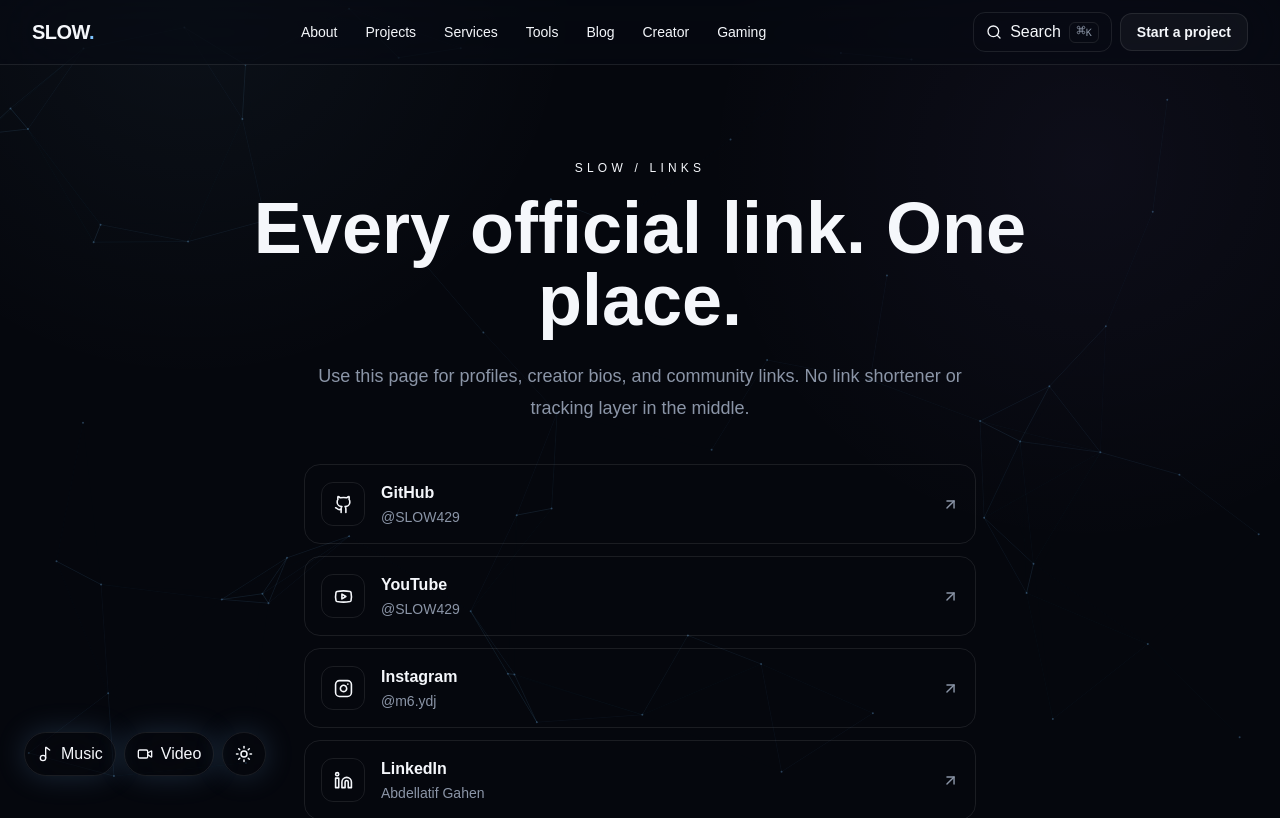
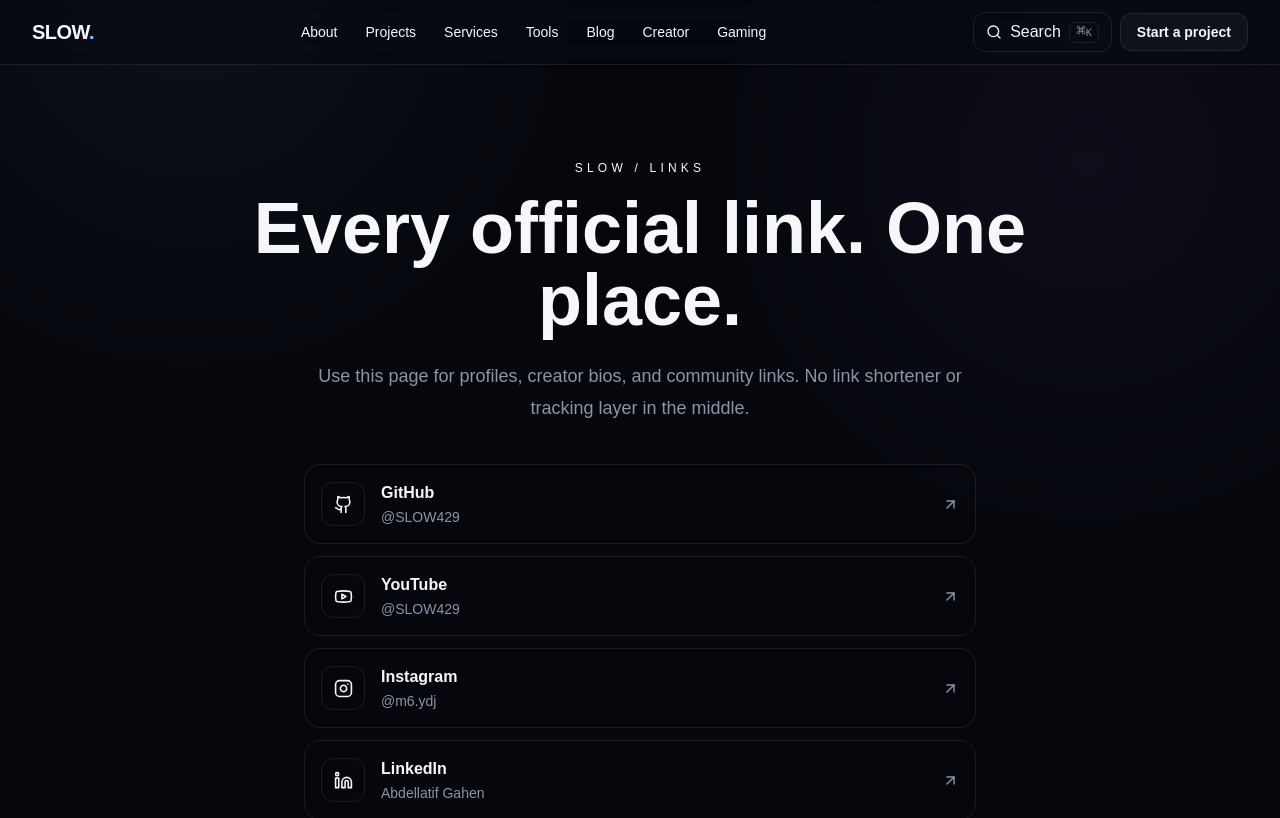
Before and after one commit to SLOW429/personal-site, a Next.js app: page /links in a window 1280 px wide. Shown: the top 818 px of the page. Built offline with nearby package versions, Linux system fonts and the light colour scheme.

Commit message:
refactor: make root layout single-source and remove legacy global visuals

```diff
--- a/app/layout.tsx
+++ b/app/layout.tsx
@@ -1,45 +1,68 @@
-import type { Metadata } from "next";
+import type { Metadata, Viewport } from "next";
 import "./globals.css";
 import { SiteHeader } from "@/components/layout/site-header";
 import { SiteFooter } from "@/components/layout/site-footer";
-import { GlobalVisuals } from "@/components/layout/global-visuals";
 import PwaRegister from "@/components/layout/pwa-register";
 import { siteConfig } from "@/lib/site-config";
 
 export const metadata: Metadata = {
   metadataBase: new URL(siteConfig.url),
-  title: { default: "SLOW429 — Developer, Creator & Voiceover Artist", template: "%s | SLOW.DEV" },
-  description: "SLOW429 builds software, developer tools, automation systems, creator experiences, and voice-led content.",
-  keywords: ["SLOW429", "SLOW.DEV", "developer", "creator", "voiceover artist", "developer tools", "automation", "AI", "gaming"],
+  title: {
+    default: "SLOW429 — Developer, Creator & Voiceover Artist",
+    template: "%s | SLOW.DEV",
+  },
+  description:
+    "SLOW429 builds software, developer tools, automation systems, creator experiences, and voice-led content.",
+  keywords: [
+    "SLOW429",
+    "SLOW.DEV",
+    "developer",
+    "creator",
+    "voiceover artist",
+    "developer tools",
+    "automation",
+    "AI",
+    "gaming",
+  ],
   authors: [{ name: siteConfig.author }],
   creator: siteConfig.author,
   publisher: siteConfig.author,
   alternates: { canonical: "/" },
   robots: { index: true, follow: true },
-  icons: { icon: siteConfig.assets.icon, shortcut: siteConfig.assets.icon, apple: siteConfig.assets.icon },
+  icons: {
+    icon: siteConfig.assets.icon,
+    shortcut: siteConfig.assets.icon,
+    apple: siteConfig.assets.icon,
+  },
   openGraph: {
     title: "SLOW429 — Developer, Creator & Voiceover Artist",
-    description: "Software, tools, automation, creator work and experiments from SLOW.DEV.",
+    description:
+      "Software, tools, automation, creator work and experiments from SLOW.DEV.",
     url: siteConfig.url,
     siteName: siteConfig.name,
-    images: [{ url: siteConfig.assets.ogImage, width: 1600, height: 565, alt: siteConfig.name }],
+    images: [
+      {
+        url: siteConfig.assets.ogImage,
+        width: 1600,
+        height: 565,
+        alt: siteConfig.name,
+      },
+    ],
     locale: "en_US",
     type: "website",
   },
   twitter: {
     card: "summary_large_image",
     title: "SLOW429 — Developer, Creator & Voiceover Artist",
-    description: "Software, tools, automation, creator work and experiments from SLOW.DEV.",
+    description:
+      "Software, tools, automation, creator work and experiments from SLOW.DEV.",
     images: [siteConfig.assets.ogImage],
   },
   manifest: "/manifest.webmanifest",
 };
 
-export const viewport = {
-  themeColor: [
-    { media: "(prefers-color-scheme: dark)", color: "#060a13" },
-    { media: "(prefers-color-scheme: light)", color: "#eef5fc" },
-  ],
+export const viewport: Viewport = {
+  themeColor: "#05070d",
 };
 
 const structuredData = {
@@ -58,23 +81,30 @@ const structuredData = {
       "@id": `${siteConfig.url}/#website`,
       name: siteConfig.name,
       url: siteConfig.url,
-      description: "Software, tools, automation, creator work and experiments from SLOW.DEV.",
+      description:
+        "Software, tools, automation, creator work and experiments from SLOW.DEV.",
       publisher: { "@id": `${siteConfig.url}/#person` },
       inLanguage: "en",
     },
   ],
 };
 
-export default function RootLayout({ children }: Readonly<{ children: React.ReactNode }>) {
+export default function RootLayout({
+  children,
+}: Readonly<{ children: React.ReactNode }>) {
   return (
     <html lang="en" dir="ltr" className="h-full antialiased">
-      <body className="min-h-full flex flex-col">
-        <GlobalVisuals />
+      <body className="min-h-full bg-background font-sans text-foreground">
         <SiteHeader />
-        <div className="relative z-10 flex min-h-screen flex-1 flex-col pt-16">{children}</div>
+        <div className="flex min-h-screen flex-col pt-16">
+          <div className="flex-1">{children}</div>
+        </div>
         <SiteFooter />
         <PwaRegister />
-        <script type="application/ld+json" dangerouslySetInnerHTML={{ __html: JSON.stringify(structuredData) }} />
+        <script
+          type="application/ld+json"
+          dangerouslySetInnerHTML={{ __html: JSON.stringify(structuredData) }}
+        />
       </body>
     </html>
   );
```
